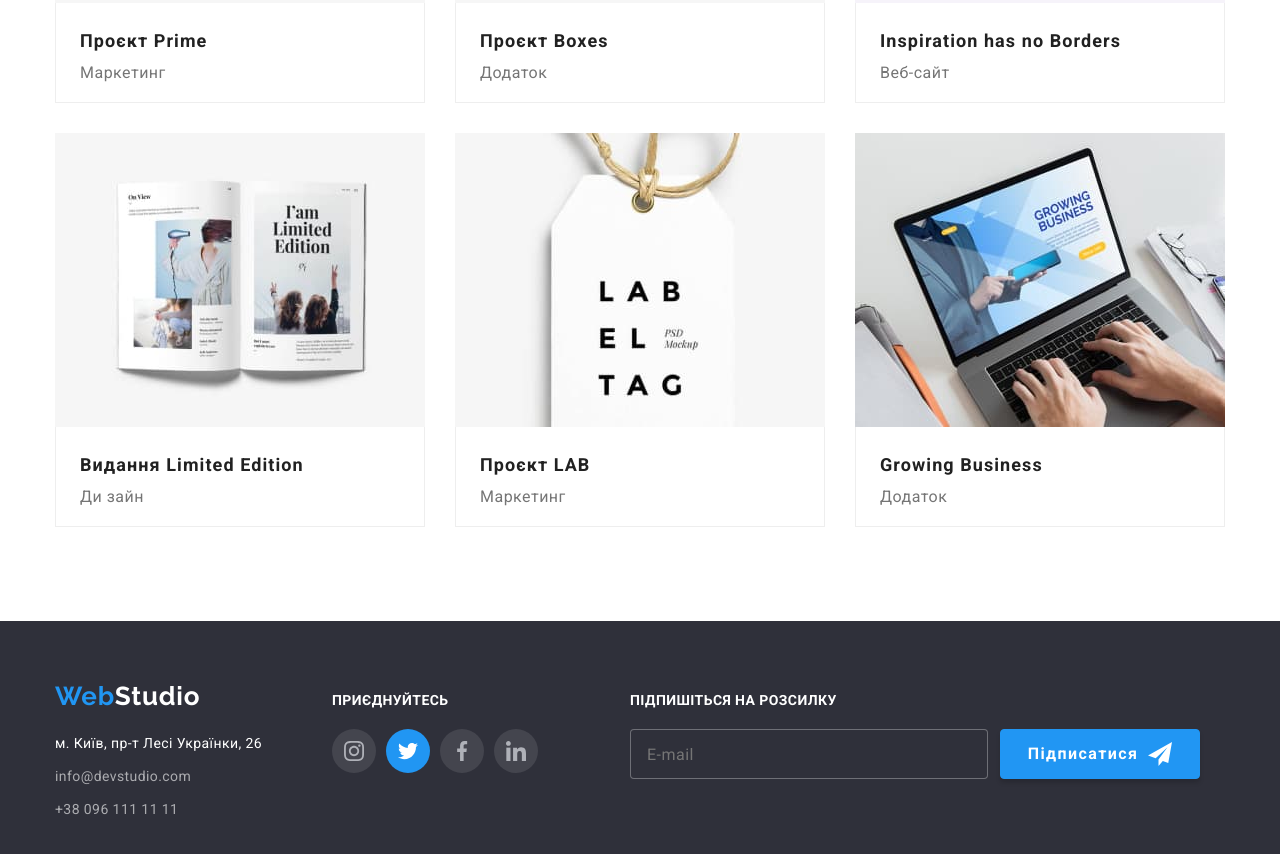
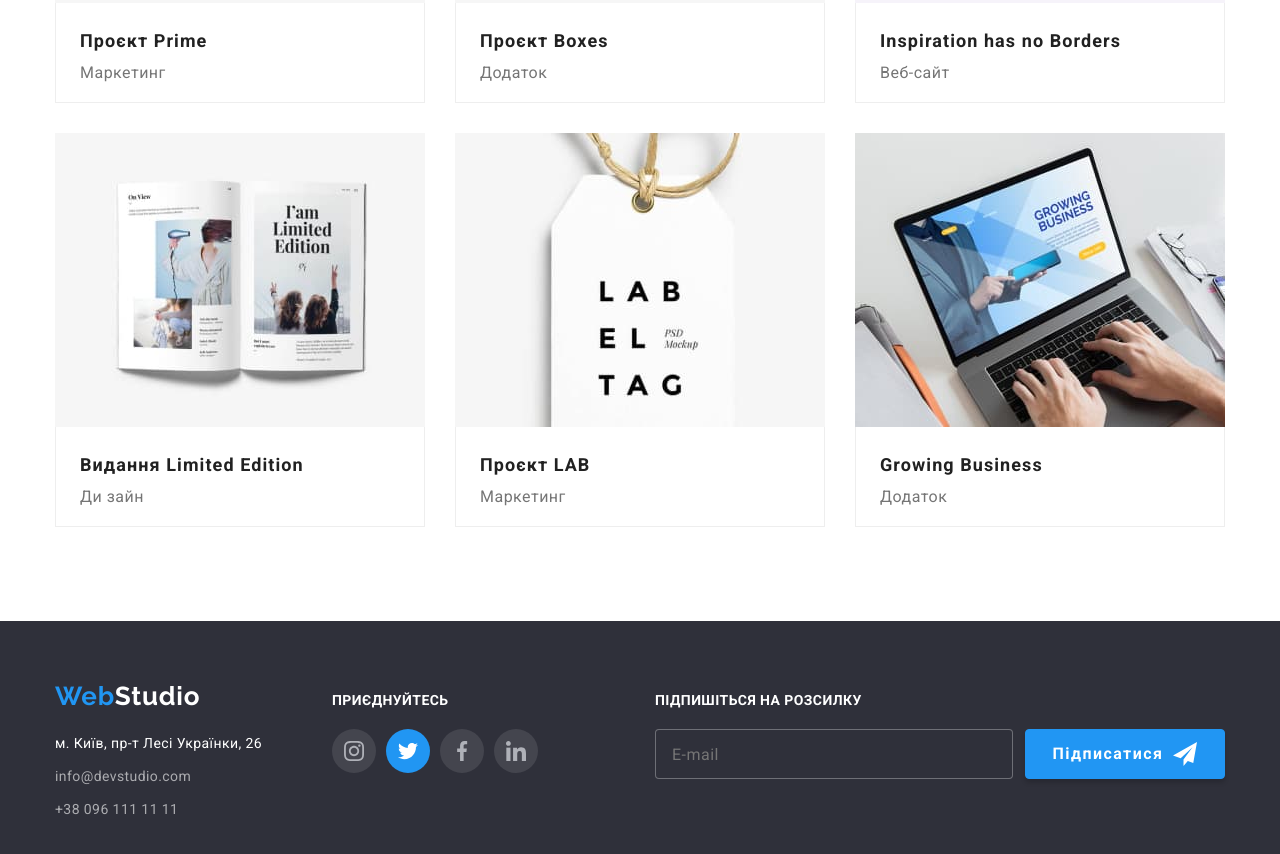
Before and after one commit to 4CN/Task-06, a plain HTML site: page portfolio.html in a window 1280 px wide. Shown: the part 980-1834 px from the top of the page. Drawn offline with nearby package versions, Linux system fonts and the light colour scheme.

Commit message:
v0.2 minor fixes

```diff
--- a/css/styles.css
+++ b/css/styles.css
@@ -637,17 +637,13 @@ a {
 /* ======START FOOTER====== */
 .footer {
   background-color: #2f303a;
+  padding-top: 60px;
   padding-bottom: 60px;
 }
 
 .footer-container {
   display: flex;
-  /* margin-bottom: 0px; */
   align-items: baseline;
-}
-
-.footer-address-section {
-  margin-top: 60px;
 }
 
 .address {
@@ -734,7 +730,7 @@ a {
 }
 
 .mail-subscribe {
-  padding-left: 92px;
+  margin-left: auto;
 }
 
 .subscribe-input {
```
